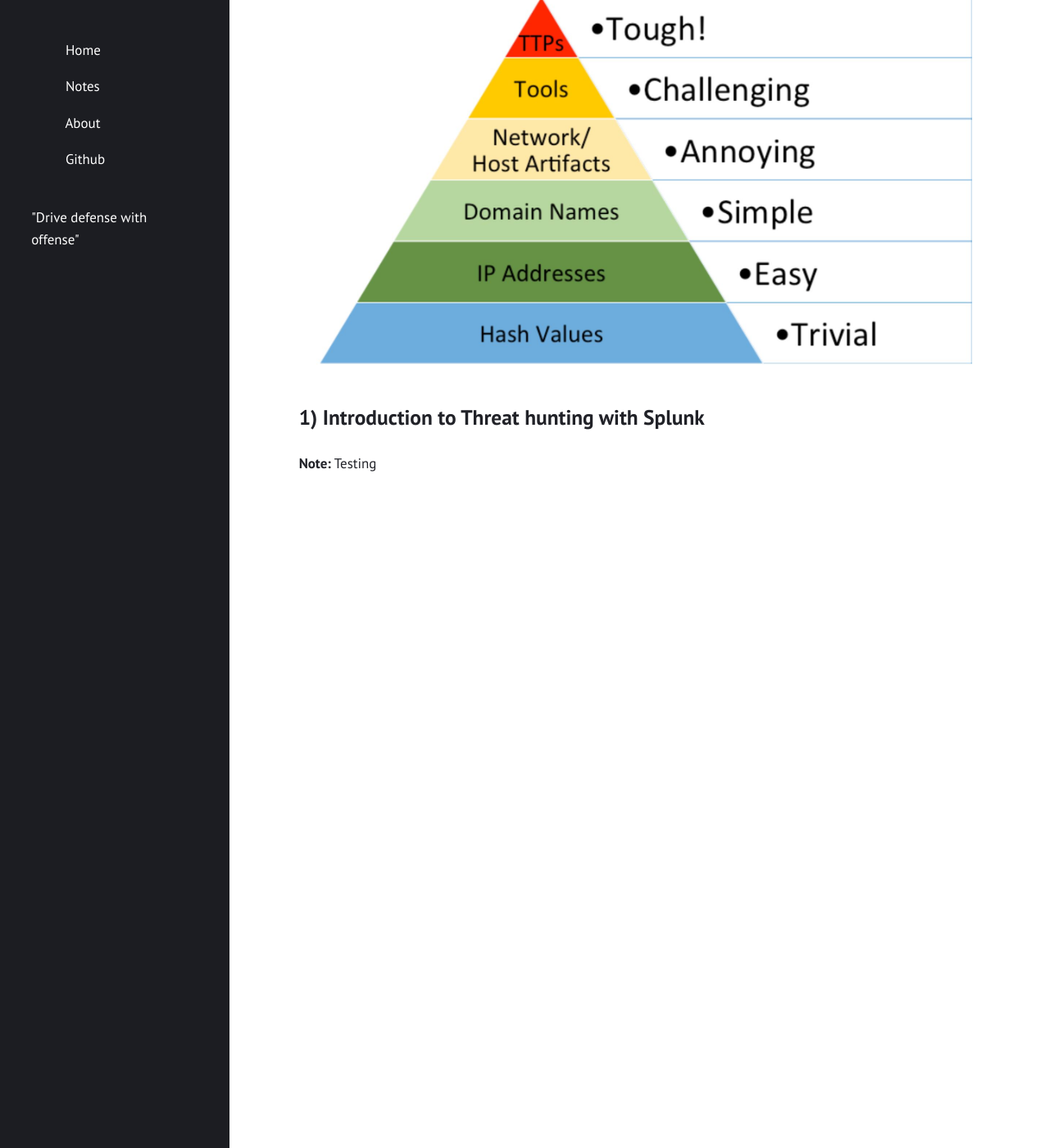
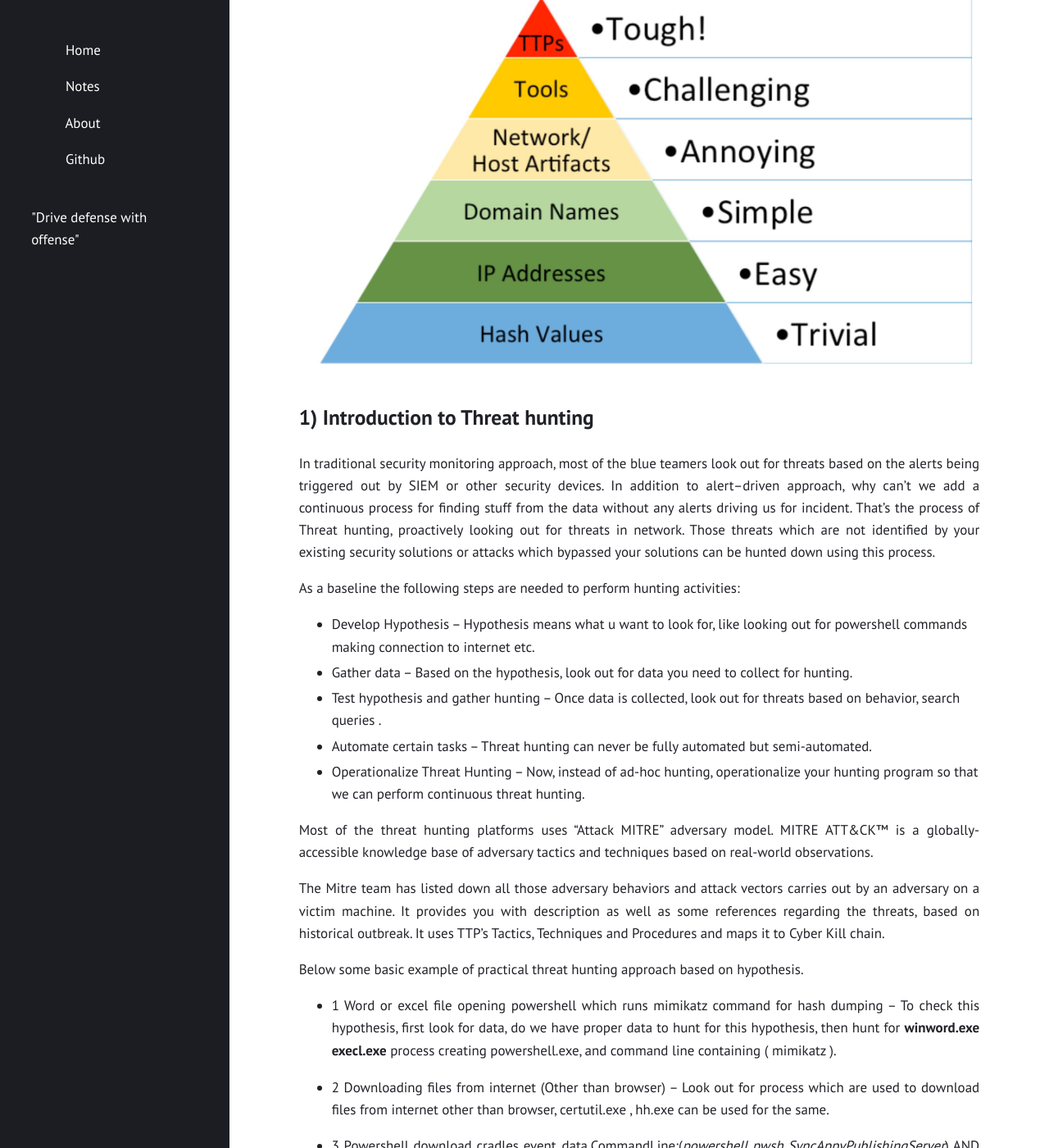
Before and after one commit to Fil88/Fil88.github.io, a Jekyll site: the page built from _posts/2021-11-01-Hunting-for-evil.md, in a window 1280 px wide and 1400 px high, scrolled down 366 px. Shown: the whole window at 82% size. Built offline with Jekyll 4.4.1, drawn with Linux system fonts in a browser that asks for light colours; some of the changed text lies outside the part shown.

Commit message:
Update 2021-11-01-Hunting-for-evil.md

```diff
--- a/_posts/2021-11-01-Hunting-for-evil.md
+++ b/_posts/2021-11-01-Hunting-for-evil.md
@@ -6,31 +6,59 @@
 __Threat__ __hunting__ - the act of aggressively intercepting, tracking and eliminating cyber adversaries as early as possible in the Cyber Kill Chain.
 Threats are human. Focused and funded adversaries will not be countered by security boxes on the network alone. Threat hunters are actively searching for threats to prevent or minimize damage before it happens.
 
-This concept can be easily summarized with the Locard's Exchange Principle, which says that: "Every Contact leave a trace"
 
 
 
 
 
 
-
+This concept can be easily summarized with the Locard's Exchange Principle, which says that: "Every Contact leave a trace"
 
 <p align="center">
   <img src="/assets/posts/2021-11-01-Hunting-for-Evil/pyramidofpain.JPG">
 </p>
 
 
+## 1) Introduction to Threat hunting
+
+In traditional security monitoring approach, most of the blue teamers look out for threats based on the alerts being triggered out by SIEM or other security devices.
+In addition to alert–driven approach, why can’t we add a continuous process for finding stuff from the data without any alerts driving us for incident.
+That’s the process of Threat hunting, proactively looking out for threats in network.
+Those threats which are not identified by your existing security solutions or attacks which bypassed your solutions can be hunted down using this process.
+
+As a baseline the following steps are needed to perform hunting activities:
+
+- Develop Hypothesis – Hypothesis means what u want to look for, like looking out for powershell commands making connection to internet etc.
+- Gather data – Based on the hypothesis, look out for data you need to collect for hunting.
+- Test hypothesis and gather hunting – Once data is collected, look out for threats based on behavior, search queries .
+- Automate certain tasks – Threat hunting can never be fully automated but semi-automated.
+- Operationalize Threat Hunting – Now, instead of ad-hoc hunting, operationalize your hunting program so that we can perform continuous threat hunting.
+
+Most of the threat hunting platforms uses “Attack MITRE” adversary model. MITRE ATT&CK™ is a globally-accessible knowledge base of adversary tactics and
+techniques based on real-world observations.
+
+The Mitre team has listed down all those adversary behaviors and attack vectors carries out by an adversary on a victim machine.
+It provides you with description as well as some references regarding the threats, based on historical outbreak.
+It uses TTP’s Tactics, Techniques and Procedures and maps it to Cyber Kill chain.
 
 
 
 
+Below some basic example of practical threat hunting approach based on hypothesis.
 
+- 1 Word or excel file opening powershell which runs mimikatz command for hash dumping – To check this hypothesis, first look for data, do we have
+proper data to hunt for this hypothesis, then hunt for __winword.exe__ __execl.exe__ process creating powershell.exe, and command line containing (
+mimikatz ).
 
+- 2 Downloading files from internet (Other than browser) – Look out for process which are used to download files from internet other than browser,
+certutil.exe , hh.exe can be used for the same.
 
+- 3 Powershell download cradles event_data.CommandLine:(*powershell* *pwsh* *SyncAppvPublishingServer*) AND event_data.CommandLine:(*BitsTransfer* *webclient* *DownloadFile* *downloadstring* *wget* *curl* *WebRequest* *WinHttpRequest* iwr irm "*internetExplorer.Application*" "*Msxml2.XMLHTTP*" "*MsXml2.ServerXmlHttp*")
 
-
-## 1) Introduction to Threat hunting with Splunk
-
+- 4 Using certutil for downloading event_data.CommandLine:(*certutil*) AND event_data.CommandLine:(*urlcach* *url* *ping*) AND event_data.CommandLine:(*http* *ftp*)
 
 
 __Note:__ Testing
+
+
+## 2) Basic LOLBAL Hunting with Splunk
```
